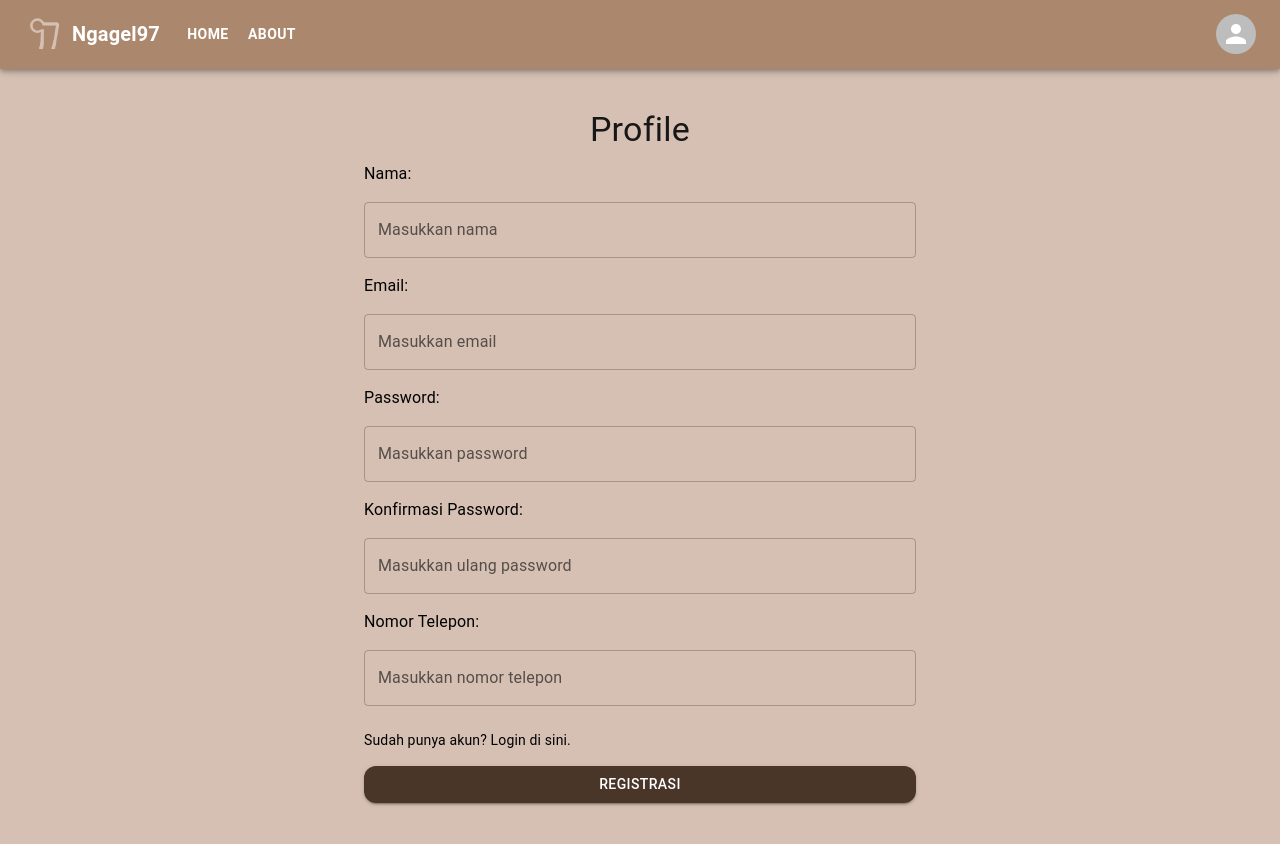
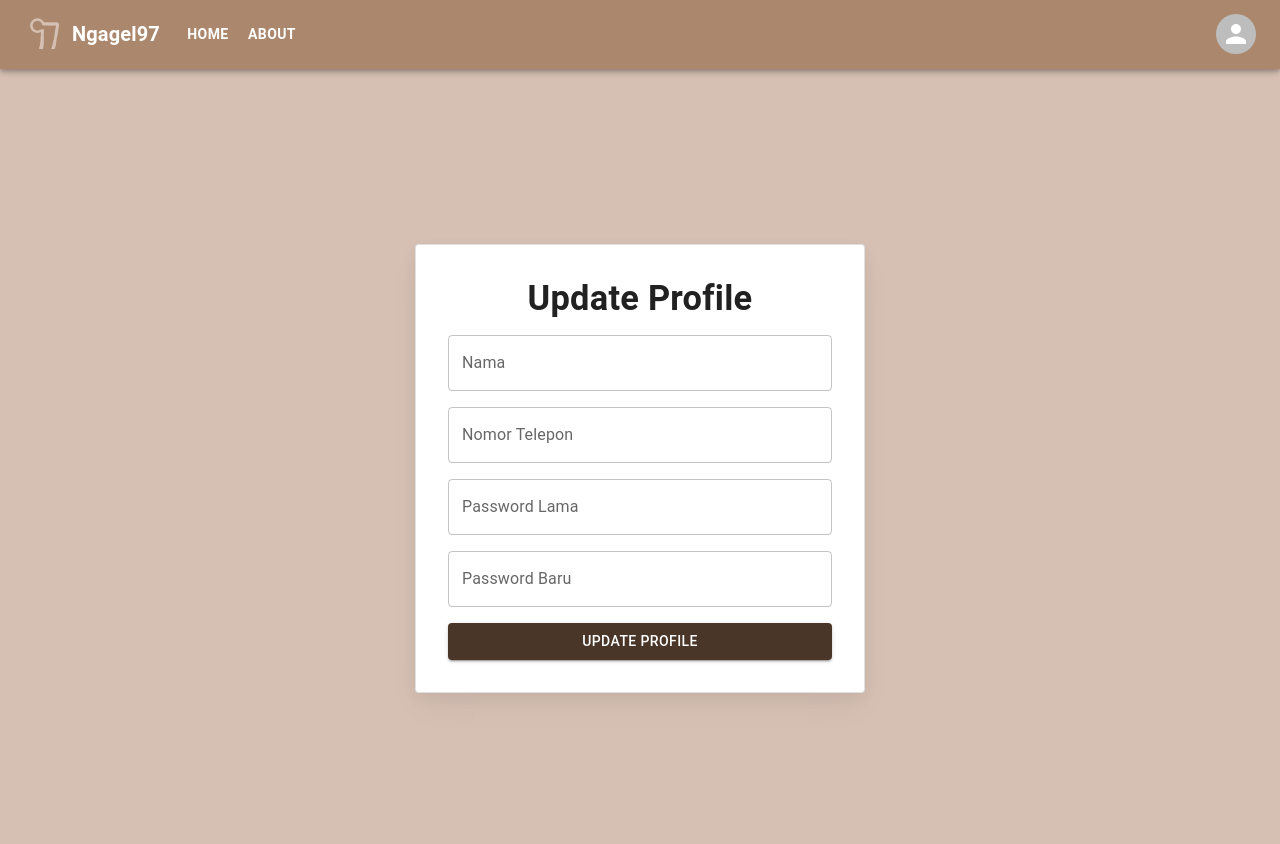
Before and after one commit to jou170/Ngagel97_Project, a Next.js app in the folder ngagel97/: page /profile in a window 1280 px wide. Shown: the top 844 px of the page. Before the commit the page ends 819 px from the top, so only its background shows below. Built offline with nearby package versions, Linux system fonts and the light colour scheme.

Commit message:
update profile

```diff
--- a/ngagel97/src/app/(routes)/(public)/profile/page.js
+++ b/ngagel97/src/app/(routes)/(public)/profile/page.js
@@ -6,54 +6,46 @@ import {
   TextField,
   Button,
   Typography,
+  Container,
   Link,
-  Container,
+  Card as MuiCard,
 } from "@mui/material";
-import Image from "next/image";
+import { styled } from "@mui/material/styles";
 import { useRouter } from "next/navigation";
 import Joi from "joi";
 import { useForm } from "react-hook-form";
+import { joiResolver } from "@hookform/resolvers/joi";
+
+// Custom Styled Card (reused from Register)
+const Card = styled(MuiCard)(({ theme }) => ({
+  display: "flex",
+  flexDirection: "column",
+  alignSelf: "center",
+  width: "100%",
+  padding: theme.spacing(4),
+  gap: theme.spacing(2),
+  margin: "auto",
+  [theme.breakpoints.up("sm")]: {
+    maxWidth: "450px",
+  },
+  boxShadow:
+    "hsla(220, 30%, 5%, 0.05) 0px 5px 15px 0px, hsla(220, 25%, 10%, 0.05) 0px 15px 35px -5px",
+  ...theme.applyStyles("dark", {
+    boxShadow:
+      "hsla(220, 30%, 5%, 0.5) 0px 5px 15px 0px, hsla(220, 25%, 10%, 0.08) 0px 15px 35px -5px",
+  }),
+}));
 
 export default function ProfilePage() {
   const router = useRouter();
   const [error, setError] = useState("");
-
-  // Use react-hook-form
-  const {
-    register,
-    handleSubmit,
-    formState: { errors },
-    setError: setFormError,
-  } = useForm();
+  const [loading, setLoading] = useState(false);
 
   const schema = Joi.object({
     name: Joi.string().min(3).required().messages({
       "string.base": `"Nama" harus berupa teks`,
       "string.empty": `"Nama" wajib diisi`,
       "string.min": `"Nama" minimal {#limit} karakter`,
-    }),
-    email: Joi.string()
-      .pattern(new RegExp(/^[\w-]+(\.[\w-]+)*@([\w-]+\.)+[a-zA-Z]{2,7}$/))
-      .required()
-      .messages({
-        "string.base": `"Email" harus berupa teks`,
-        "string.pattern.base": `"Email" harus valid`,
-        "string.empty": `"Email" wajib diisi`,
-      }),
-    password: Joi.string()
-      .pattern(new RegExp("^(?=.*[a-z])(?=.*[A-Z])(?=.*\\d).{8,}$"))
-      .required()
-      .messages({
-        "string.base": `"Password" harus berupa teks`,
-        "string.pattern.base": `"Password" minimal 8 karakter, mengandung setidaknya 1 huruf kecil, 1 huruf besar, dan 1 angka.`,
-        "string.empty": `"Password" wajib diisi`,
-      }),
-    confirmPassword: Joi.string()
-      .valid(Joi.ref("password"))
-      .required()
-      .messages({
-        "any.only": `"Konfirmasi Password" harus sama dengan "Password"`,
-        "string.empty": `"Konfirmasi Password" wajib diisi`,
     }),
     phoneNumber: Joi.string()
       .pattern(/^[0-9]{10,15}$/)
@@ -63,23 +55,30 @@ export default function ProfilePage() {
         "string.pattern.base": `"Nomor Telepon" harus valid`,
         "string.empty": `"Nomor Telepon" wajib diisi`,
       }),
+    oldPassword: Joi.string().allow(""),
+    newPassword: Joi.string()
+      .allow("")
+      .pattern(new RegExp("^(?=.*[a-z])(?=.*[A-Z])(?=.*\\d).{8,}$"))
+      .messages({
+        "string.pattern.base": `"Password Baru" minimal 8 karakter, mengandung setidaknya 1 huruf kecil, 1 huruf besar, dan 1 angka.`,
+      }),
+  });
+
+  const {
+    register,
+    handleSubmit,
+    formState: { errors },
+  } = useForm({
+    resolver: joiResolver(schema),
   });
 
   const onSubmit = async (data) => {
-    const validation = schema.validate(data, { abortEarly: false });
-
-    if (validation.error) {
-      validation.error.details.forEach((err) => {
-        setFormError(err.context.key, { message: err.message });
-      });
-      return;
-    }
-
-    setError(""); // Clear error if any
+    setLoading(true);
+    setError("");
 
     try {
-      const res = await fetch("/api/auth/register", {
-        method: "POST",
+      const res = await fetch(`/api/user/${data.id}`, {
+        method: "PUT",
         headers: {
           "Content-Type": "application/json",
         },
@@ -87,126 +86,109 @@ export default function ProfilePage() {
       });
 
       if (res.ok) {
-        const responseData = await res.json();
-        router.push("/login"); // Redirect after successful registration
+        router.push("/profile");
       } else {
         const errorData = await res.json();
-        setError(
-          errorData.error || "Gagal melakukan registrasi. Silahkan coba lagi."
-        );
+        setError(errorData.error || "Gagal memperbarui profil.");
       }
     } catch (error) {
-      setError("Gagal melakukan registrasi. Silahkan coba lagi.");
+      setError("Gagal memperbarui profil. Silahkan coba lagi.");
+    } finally {
+      setLoading(false);
     }
   };
 
   return (
-    <>
-      {/* Registration Form */}
-      <Container maxWidth="sm">
+    <Container
+      maxWidth="sm"
+      sx={{ display: "flex", justifyContent: "center", minHeight: "100vh" }}
+    >
       <Box
         display="flex"
         flexDirection="column"
-          alignItems="center"
-          marginTop={5}
+        justifyContent="center"
+        width="100%"
       >
-          <Typography variant="h4" gutterBottom>
-            Profile
+        <Card variant="outlined">
+          <Typography
+            component="h1"
+            variant="h4"
+            sx={{
+              textAlign: "center",
+              fontSize: "clamp(2rem, 10vw, 2.15rem)",
+              fontWeight: 700,
+            }}
+          >
+            Update Profile
           </Typography>
+
           <Box
             component="form"
             onSubmit={handleSubmit(onSubmit)}
-            display="flex"
-            flexDirection="column"
-            alignItems="flex-start"
-            gap={2}
-            width="100%"
+            sx={{
+              display: "flex",
+              flexDirection: "column",
+              gap: 2,
+              width: "100%",
+            }}
           >
-            <Typography variant="body1" sx={{ color: "black" }}>
-              Nama:
-            </Typography>
             <TextField
-              label="Masukkan nama"
-              variant="outlined"
+              label="Nama"
               fullWidth
               {...register("name")}
               error={!!errors.name}
               helperText={errors.name?.message}
             />
-            <Typography variant="body1" sx={{ color: "black" }}>
-              Email:
-            </Typography>
             <TextField
-              label="Masukkan email"
-              variant="outlined"
-              fullWidth
-              type="email"
-              {...register("email")}
-              error={!!errors.email}
-              helperText={errors.email?.message}
-            />
-            <Typography variant="body1" sx={{ color: "black" }}>
-              Password:
-            </Typography>
-            <TextField
-              label="Masukkan password"
-              variant="outlined"
-              fullWidth
-              type="password"
-              {...register("password")}
-              error={!!errors.password}
-              helperText={errors.password?.message}
-            />
-            <Typography variant="body1" sx={{ color: "black" }}>
-              Konfirmasi Password:
-            </Typography>
-            <TextField
-              label="Masukkan ulang password"
-              variant="outlined"
-              fullWidth
-              type="password"
-              {...register("confirmPassword")}
-              error={!!errors.confirmPassword}
-              helperText={errors.confirmPassword?.message}
-            />
-            <Typography variant="body1" sx={{ color: "black" }}>
-              Nomor Telepon:
-            </Typography>
-            <TextField
-              label="Masukkan nomor telepon"
-              variant="outlined"
+              label="Nomor Telepon"
               fullWidth
               {...register("phoneNumber")}
               error={!!errors.phoneNumber}
               helperText={errors.phoneNumber?.message}
             />
+            <TextField
+              label="Password Lama"
+              type="password"
+              fullWidth
+              {...register("oldPassword")}
+              error={!!errors.oldPassword}
+              helperText={errors.oldPassword?.message}
+            />
+            <TextField
+              label="Password Baru"
+              type="password"
+              fullWidth
+              {...register("newPassword")}
+              error={!!errors.newPassword}
+              helperText={errors.newPassword?.message}
+            />
+
             {error && (
-              <Typography color="error" variant="body2">
+              <Typography
+                color="error"
+                variant="body2"
+                sx={{ textAlign: "center" }}
+              >
                 {error}
               </Typography>
             )}
-            <Typography variant="body2" marginTop={1} sx={{ color: "black" }}>
-              {"Sudah punya akun? "}
-              <Link href="/login" underline="hover" sx={{ color: "black" }}>
-                Login di sini.
-              </Link>
-            </Typography>
+
             <Button
               type="submit"
+              fullWidth
               variant="contained"
-              fullWidth
-              color="success"
+              disabled={loading}
               sx={{
-                marginBottom: 2,
-                borderRadius: 3,
                 backgroundColor: "#493628",
+                color: "#fff",
+                "&:hover": { backgroundColor: "#5a4632" },
               }}
             >
-              Registrasi
+              {loading ? "Updating..." : "Update Profile"}
             </Button>
           </Box>
+        </Card>
       </Box>
     </Container>
-    </>
   );
 }
```
Also changed, not shown: ngagel97/src/app/api/user/[id]/route.js (+55 -17 lines). Lines whose indentation alone changed are shown as unchanged.
